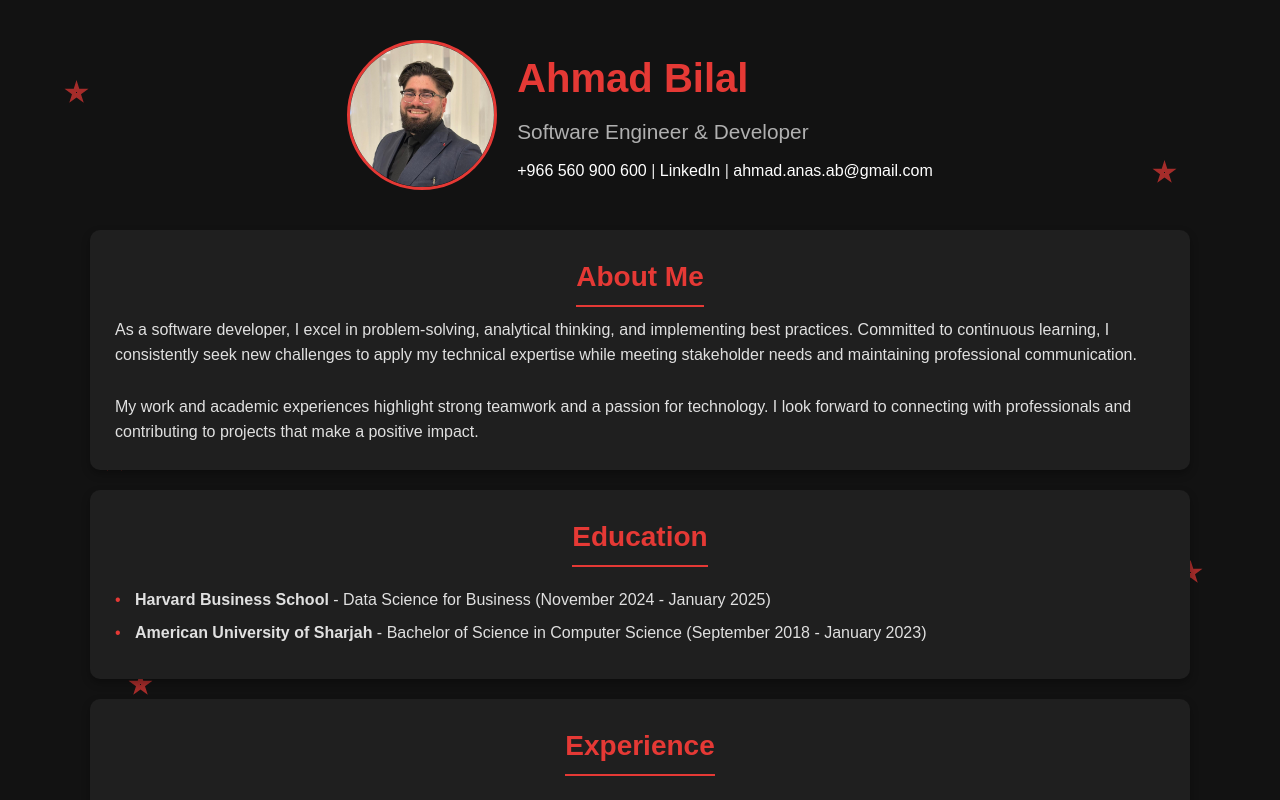
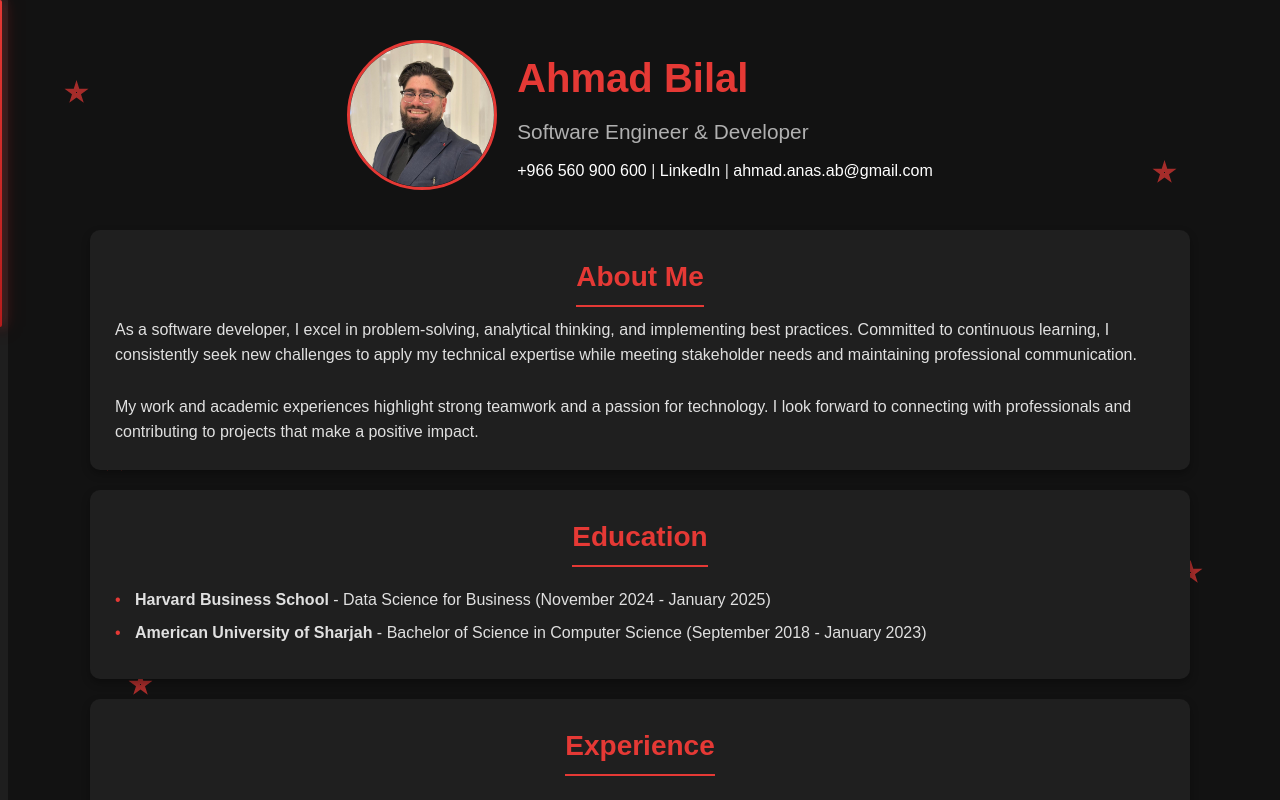
Before and after one commit to Abilal9/abilal.co, a React (Create React App) app: page / in a window 1280 px wide. Shown: the top 800 px of the page. Built offline with nearby package versions, Linux system fonts and the light colour scheme.

Commit message:
Add Side Progress Bar

```diff
--- a/src/App.css
+++ b/src/App.css
@@ -292,7 +292,7 @@ html, body {
 
 /* Scrollbar Track (Background) */
 ::-webkit-scrollbar {
-  width: 8px; /* Adjust scrollbar width */
+  width: 5px; /* Adjust scrollbar width */
 }
 
 /* Scrollbar Thumb (Draggable part) */
@@ -485,3 +485,21 @@ html, body {
     transform: translateY(0) rotate(-45deg);
   }
 }
+
+.progress-sidebar {
+  position: fixed;
+  top: 0;
+  left: 0;
+  width: 8px;
+  height: 100vh;
+  background: rgba(255, 255, 255, 0.05);
+  z-index: 9999;
+}
+
+.progress-indicator {
+  width: 25%;
+  background: linear-gradient(180deg, #e53935, #b71c1c); /* red gradient */
+  border-radius: 0 4px 4px 0;
+  box-shadow: 0 0 8px rgba(255, 0, 0, 0.5); /* subtle red glow */
+  box-shadow: 0 0 12px rgba(255, 50, 50, 0.8), 0 0 20px rgba(255, 0, 0, 0.6);
+}
--- a/src/App.js
+++ b/src/App.js
@@ -7,6 +7,7 @@ import mbrscLogo from './assets/logos/mbrsc_logo.jpeg';
 import tantumLogo from './assets/logos/tantum_logo.jpeg';
 import ausLogo from './assets/logos/aus_logo.jpeg';
 import ProfileFlip from './ProfileFlip';
+import ScrollProgressBar from "./ScrollProgressBar";
 
 
 function App() {
@@ -126,6 +127,7 @@ function App() {
 
   return (
     <div className="App">
+    <ScrollProgressBar />
       <div className="background-shapes">
         <div className="background-shape star" style={{ top: "5%", left: "5%" }}></div>
         <div className="background-shape star" style={{ top: "10%", left: "90%" }}></div>
--- /dev/null
+++ b/src/ScrollProgressBar.js
@@ -0,0 +1,47 @@
+import React, { useEffect, useRef, useState } from "react";
+
+const ScrollProgressBar = () => {
+  const progressRef = useRef(null);
+  const [targetProgress, setTargetProgress] = useState(0);
+  const currentProgress = useRef(0);
+
+  useEffect(() => {
+    const updateTargetProgress = () => {
+      const scrollTop = window.scrollY;
+      const docHeight = document.body.scrollHeight - window.innerHeight;
+      const scrollPercent = (scrollTop / docHeight) * 100;
+      setTargetProgress(scrollPercent);
+    };
+
+    window.addEventListener("scroll", updateTargetProgress);
+    updateTargetProgress(); // initial run
+
+    return () => window.removeEventListener("scroll", updateTargetProgress);
+  }, []);
+
+  useEffect(() => {
+    let animationFrame;
+
+    const smoothScroll = () => {
+      // Lerp for smooth transition
+      currentProgress.current += (targetProgress - currentProgress.current) * 0.1;
+
+      if (progressRef.current) {
+        progressRef.current.style.height = `${currentProgress.current.toFixed(2)}%`;
+      }
+
+      animationFrame = requestAnimationFrame(smoothScroll);
+    };
+
+    animationFrame = requestAnimationFrame(smoothScroll);
+    return () => cancelAnimationFrame(animationFrame);
+  }, [targetProgress]);
+
+  return (
+    <div className="progress-sidebar">
+      <div ref={progressRef} className="progress-indicator" />
+    </div>
+  );
+};
+
+export default ScrollProgressBar;
```
